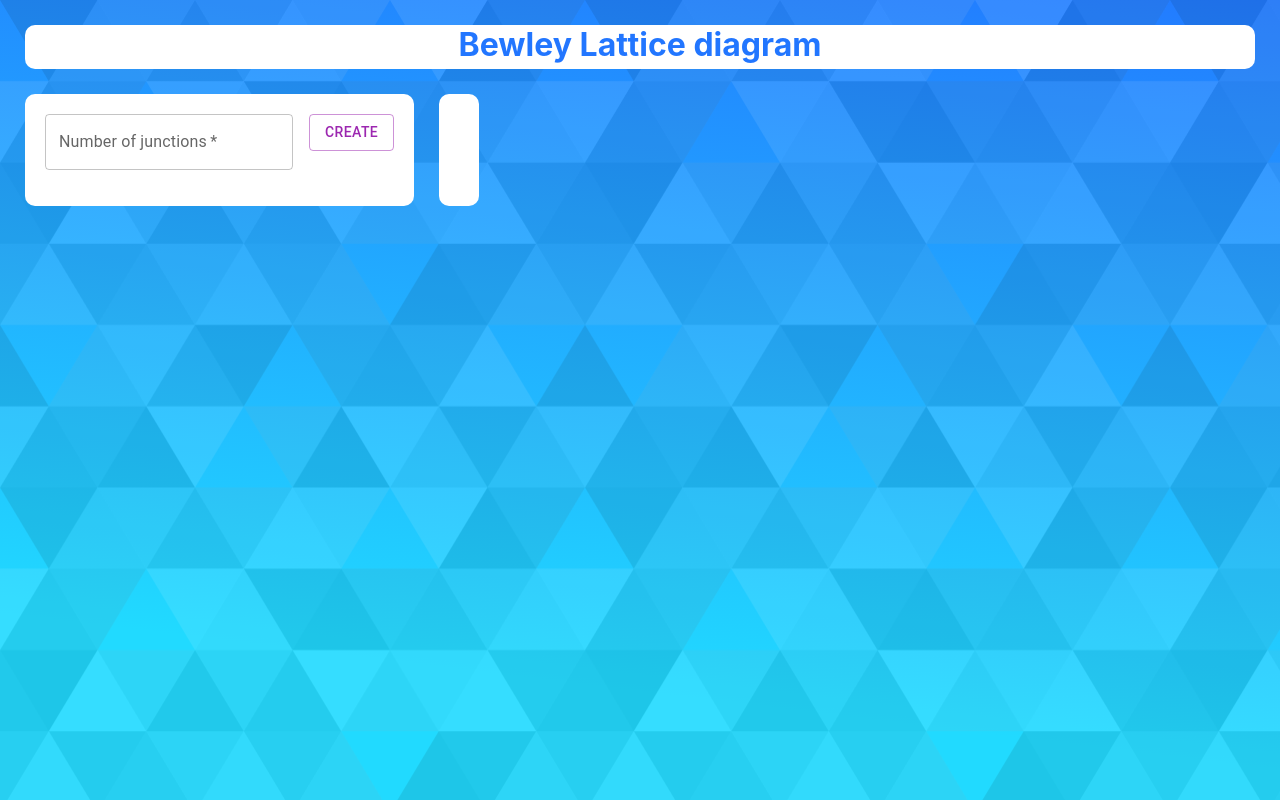
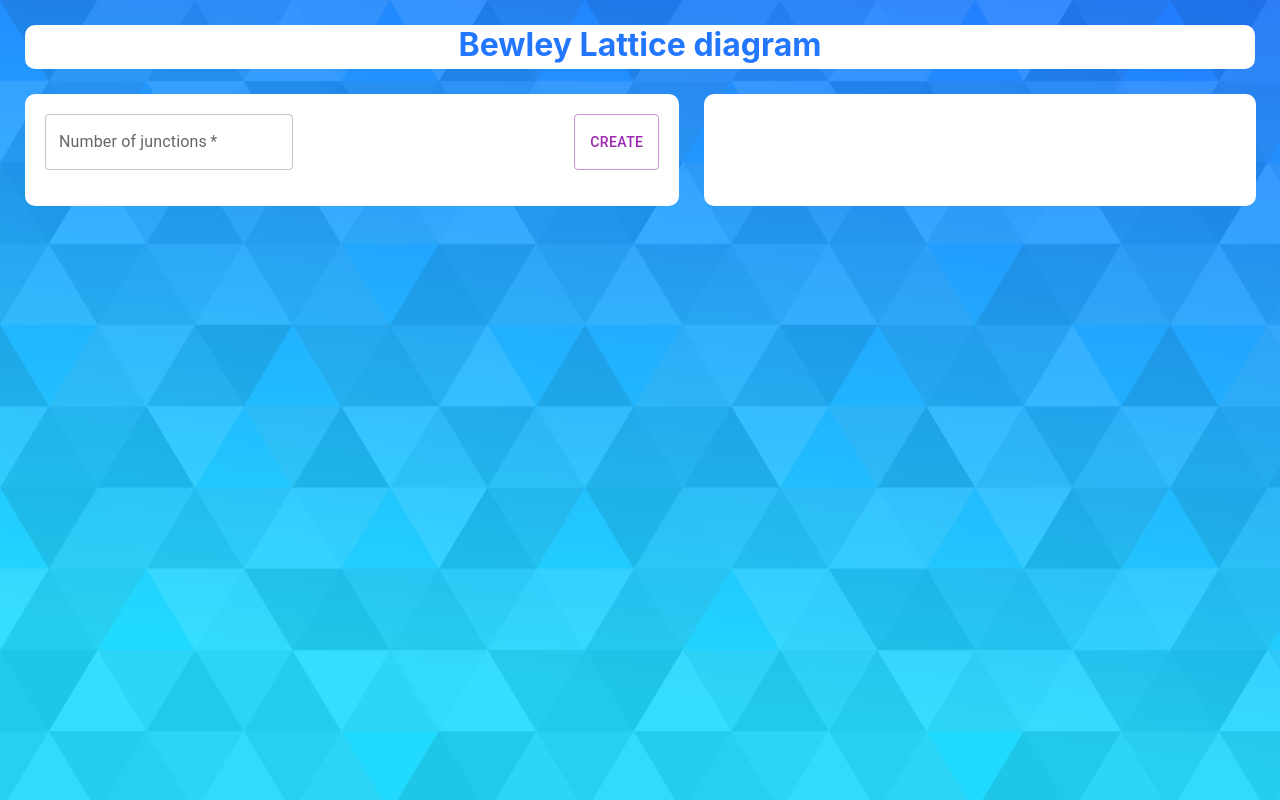
Before and after one commit to AnasMohammad99/latticeCommented, a React (Create React App) app: page / in a window 1280 px wide. Built offline with nearby package versions, Linux system fonts and the light colour scheme.

Commit message:
resolve some issues

```diff
--- a/src/App.js
+++ b/src/App.js
@@ -2,34 +2,23 @@ import styled from "styled-components";
 // import Lattice2JForm from './components/Lattice2JForm';
 // import Lattice3JForm from './components/Lattice3JForm';
 // import Lattice2JChart from './components/Lattice2JChart';
-// import Lattice3JChart from './components/Lattice3JChart';
+import Lattice3JChart from './components/Lattice3JChart';
 import { useState } from "react";
-import LatticeForm from "./components/LatticeForm";
-import { Button, Stack, TextField, ToggleButtonGroup } from "@mui/material";
+// import LatticeForm from "./components/LatticeForm";
+import { Button, Stack, TextField} from "@mui/material";
 // import { ToggleButton, ToggleButtonGroup } from "@mui/material";
 import FormExample from "./components/FormExample"
 
 function App() {
   // const [twoJValues, setTwoJValues] = useState([0,0,0,0,0,0])
-  const [threeJValues, setThreeJValues] = useState([0,0,[],[],[],0])
-  const [numOfJ, setNumOfJ] = useState('TwoJunctions');
+  const [threeJValues, setThreeJValues] = useState([0,0,[0],[0],[0],0])
   const [numOfJunctions, setNumOfJunctions] = useState("");
   const [numOfJunctionsSended, setNumOfJunctionsSended] = useState("");
     function handleFormOfProblem(event) {
+      event.preventDefault();
       setNumOfJunctionsSended(numOfJunctions)
     }
-    const handleChangeJ = (event) => {
-    // setNumOfJ(currentNumOfJ);
-    // console.log(numOfJunctions);
-    // setThreeJValues([0,0,0,0,0,0,0,0,0,0])
-    };
 
-  // const handleChangeJ = (event, currentNumOfJ) => {
-  //   setNumOfJ(currentNumOfJ);
-  //   // setTwoJValues([0,0,0,0,0,0])
-  //   setThreeJValues([0,0,0,0,0,0,0,0,0])
-  //   console.log(currentNumOfJ);
-  // };
   return (
     <Wrapper>
       <ProjectTitle>
@@ -37,14 +26,9 @@ function App() {
       </ProjectTitle>
       <LayoutWrapper>
         <SidebarWrapper>
-          <ToggleButtonGroup
-          color="primary"
-          value={numOfJ}
-          exclusive
-          onChange={handleChangeJ}
-          >
+          <form onSubmit={handleFormOfProblem}>
             <Stack
-            style={{display:`${numOfJunctionsSended?"none":"block"}`}}
+            style={{display:`${numOfJunctionsSended?"none":"flex"}`, justifyContent:"space-between"}}
             spacing={2} direction="row" sx={{marginBottom: 2}} justifyContent={"space-between"}>
             <TextField
                 type="number"
@@ -56,23 +40,17 @@ function App() {
                 // fullWidth
                 required
             />
-            <Button variant="outlined" color="secondary" onClick={handleFormOfProblem}>Create</Button>
+            <Button type="submit" style={{height:"3.5rem"}} variant="outlined" color="secondary">Create</Button>
             </Stack>
-          </ToggleButtonGroup>
-            {/* numOfJ === "TwoJunctions"?
-            <Lattice2JForm setTwoJValues={setTwoJValues} />:
-            <Lattice3JForm numOfJ={numOfJ} setNumOfJ={setNumOfJ} setThreeJValues={setThreeJValues} />
-
-            <LatticeForm numOfJunctions={numOfJunctions} /> */}
+            </form>
             {
               numOfJunctionsSended ? <FormExample setThreeJValues={setThreeJValues} numOfJunctions={numOfJunctions} setNumOfJunctions={setNumOfJunctions} setNumOfJunctionsSended={setNumOfJunctionsSended} numOfJunctionsSended = {numOfJunctionsSended} /> : null
             }
         </SidebarWrapper>
         <BodyWrapper>
-        {
-            // numOfJ === "TwoJunctions"?
-            // <Lattice2JChart twoJValues={twoJValues} />:
-            // <Lattice3JChart numOfJ={numOfJ} threeJValues={threeJValues} />
+          {
+            threeJValues[0]>0 &&<Lattice3JChart threeJValues={threeJValues} />
+
           }
         </BodyWrapper>
       </LayoutWrapper>
@@ -104,16 +82,28 @@ const SidebarWrapper = styled.div`
     margin-right: 0;
     border-radius:10px;
     padding: 20px;
+    /* overflow-x: scroll; */
+    max-width: 50%;
+    min-width: 48%;
     /* max-width: 40rem; */
     @media (max-width: 876px) {
+      max-width: 100%;
+    /* min-width: 100%; */
       /* width: 90%; */
       margin-right: 25px;
   }
 `
 const BodyWrapper = styled.div`
+    max-width: 50%;
+    min-width: 40%;
     background-color: white;
     margin: 25px;
     border-radius:10px;
     padding: 20px;
+    @media (max-width: 876px) {
+      max-width: 100%;
+    /* min-width: 100%; */
+      /* width: 90%; */
+  }
 `
 export default App;
--- a/src/ThreeJCalculations.js
+++ b/src/ThreeJCalculations.js
@@ -1,5 +1,5 @@
 function AllCalculations(amplitude, numOfJ, Z=[], length=[], velocity=[], twoj=0) {
-    console.log(amplitude, numOfJ, Z, length, velocity)
+    // console.log(amplitude, numOfJ, Z, length, velocity)
     let Vi = amplitude*1000;
     let Ii = Vi/Z[0]
     let T = []
--- a/src/components/FormExample.js
+++ b/src/components/FormExample.js
@@ -66,13 +66,15 @@ function FormExample({setThreeJValues, numOfJunctionsSended, setNumOfJunctionsSe
         for (let i = 0; i < inductance.length; i++) {
             LCImp.push(Math.sqrt(+inductance[i]/+capacitance[i]))
         }
-        impedanceType==="Z"?setThreeJValues(+amplitude, +numOfJunctions, impedance, length, velocity):
-        setThreeJValues(+amplitude, +numOfJunctions, LCImp, length, velocity)
+        impedanceType==="Z"&+numOfJunctions!==2?setThreeJValues([+amplitude, +numOfJunctions, impedance, length, velocity]):
+        impedanceType!=="Z"&+numOfJunctions!==2?setThreeJValues([+amplitude, +numOfJunctions, LCImp, length, velocity]):
+        impedanceType==="Z"&+numOfJunctions===2?setThreeJValues([+amplitude, 3, LCImp, length, velocity,1]):setThreeJValues([+amplitude, 3, LCImp, length, velocity, 1])
     }
     function handleReset(event){
         event.preventDefault();
         setNumOfJunctionsSended("")
         setNumOfJunctions("")
+        setThreeJValues([0,0,[0],[0],[0],0])
     }
     const handleImpedanceTypeRadio= (event) => {
         setImpedanceType(event.target.value);
@@ -117,12 +119,13 @@ function FormExample({setThreeJValues, numOfJunctionsSended, setNumOfJunctionsSe
                     <FormControlLabel value="L&C" control={<Radio />} label="L&C" />
             </RadioGroup>
         </Stack>
-        <Stack spacing={2} direction="row" sx={{marginBottom: 2}}>
+        <Stack style={{overflowX:"scroll"}} spacing={2} direction="row" sx={{marginBottom: 2}}>
             {
                 impedanceType==="Z"?
                 impedance.map((item, i)=>{
                     return(
                         <TextField
+                        style={{minWidth:"10rem"}}
                         key={i}
                         type="number"
                         variant='outlined'
@@ -134,11 +137,12 @@ function FormExample({setThreeJValues, numOfJunctionsSended, setNumOfJunctionsSe
                         />
                     )
                 }):<Stack spacing={2} direction="column">
-                <Stack spacing={2} direction="row">
+                <Stack  spacing={2} direction="row">
                     {
                         inductance.map((item, i)=>{
                             return(
                                     <TextField
+                                    style={{minWidth:"10rem"}}
                                     key={i}
                                     type="number"
                                     variant='outlined'
@@ -157,6 +161,7 @@ function FormExample({setThreeJValues, numOfJunctionsSended, setNumOfJunctionsSe
                         capacitance.map((item, i)=>{
                             return(
                                     <TextField
+                                    style={{minWidth:"10rem"}}
                                     key={i}
                                     type="number"
                                     variant='outlined'
@@ -186,12 +191,13 @@ function FormExample({setThreeJValues, numOfJunctionsSended, setNumOfJunctionsSe
                 sx={{mb: 2}}
             />
         </Stack>
-        <Stack spacing={2} direction="row" sx={{marginBottom: 2}}>
+        <Stack style={{overflowX:"scroll"}} spacing={2} direction="row" sx={{marginBottom: 2}}>
             {
                 length.map((item, i)=>{
                     return(
 
                         <TextField
+                        style={{minWidth:"10rem"}}
                         key={i}
                         type="number"
                         variant='outlined'
@@ -205,12 +211,13 @@ function FormExample({setThreeJValues, numOfJunctionsSended, setNumOfJunctionsSe
                 })
             }
             </Stack>
-            <Stack spacing={2} direction="row" sx={{marginBottom: 2}}>
+            <Stack style={{overflowX:"scroll"}} spacing={2} direction="row" sx={{marginBottom: 2}}>
             {
                 velocity.map((item, i)=>{
                     return(
 
                         <TextField
+                        style={{minWidth:"10rem"}}
                         key={i}
                         type="number"
                         variant='outlined'
--- a/src/components/Lattice3JChart.js
+++ b/src/components/Lattice3JChart.js
@@ -7,9 +7,10 @@ import { AllCalculations } from "../ThreeJCalculations";
 
 Chart.register(CategoryScale);
 const LatticeChart = ({threeJValues}) => {
-  // console.log(threeJValues);
+  console.log(threeJValues);
   let [amplitude, NumOfJ, Z=[], length=[], velocity=[]] = threeJValues
-  let [voltageArr=[], currentArr=[], timeArr=[]] = AllCalculations(amplitude, NumOfJ, Z, length, velocity);
+  let [voltageArr=[], currentArr=[], timeArr=[]] = AllCalculations(amplitude,NumOfJ,Z,length,velocity);
+  console.log(voltageArr);
 
   // const data1 = {
   //   labels: timeArr[0],
@@ -83,9 +84,42 @@ const LatticeChart = ({threeJValues}) => {
   //     },
   //   ]
   // };
-
+  let data = []
+  for (let i = 0; i < timeArr.length; i++) {
+      data.push({
+        labels: timeArr[i],
+        datasets: [
+            {
+              label: `Volt Junction ${i+1}`,
+              data: voltageArr[i],
+              borderColor: "rgb(255, 99, 132)",
+              fill: false,
+              stepped: true,
+          },
+        ]
+      })
+      data.push({
+        labels: timeArr[i],
+        datasets: [
+            {
+              label: `Current Junction ${i+1}`,
+              data: currentArr[i],
+              borderColor: "rgb(53, 162, 235)",
+              fill: false,
+              stepped: true,
+          },
+        ]
+      })
+  }
   return (
     <LineWrapper>
+      {
+        data.map((chart, index)=>{
+          return(
+            <Line key={index} data={chart} />
+          )
+        })
+      }
       {/* <Line data={data1} />
       <Line data={data2} />
         <>
```
